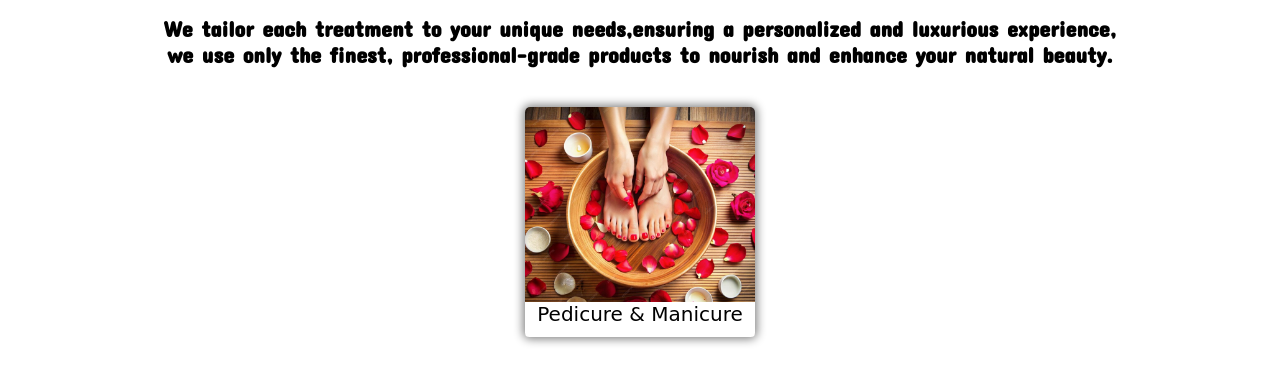
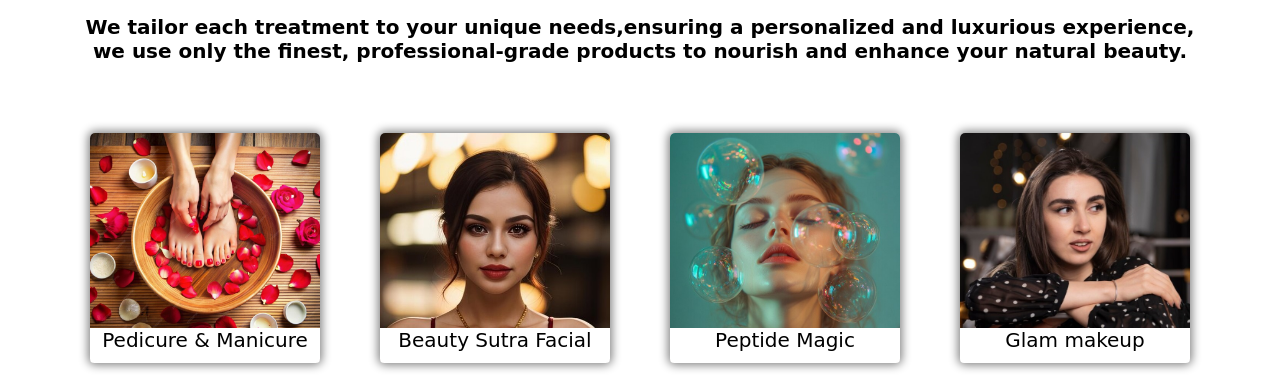
Before and after one commit to rushikesh-kusekar/Haus-of-Glamour, a plain HTML site: page index.html in a window 1280 px wide. Shown: the part 562-952 px from the top of the page. Before the commit the page ends 929 px from the top, so only its background shows below. Drawn offline with Linux system fonts and the light colour scheme; a web font is replaced by a local one.

Commit message:
trentsetting card comleted

```diff
--- a/index.html
+++ b/index.html
@@ -37,7 +37,26 @@
         <div class="service-card">
            <p class="service-card-text">Pedicure & Manicure</p>
         </div>
+
+        <div class="service-card-2">
+            <p class="service-card-text">Beauty Sutra Facial</p>
+         </div>
+
+         <div class="service-card-3">
+            <p class="service-card-text">Peptide Magic</p>
+         </div>
+
+         <div class="service-card-4">
+            <p class="service-card-text">Glam makeup</p>
+         </div>
+
     </div>
+
+    <footer>
+        <div class="footer-text">
+
+        </div>
+    </footer>
 
 
 </body>
--- a/style.css
+++ b/style.css
@@ -97,7 +97,8 @@ body{
 .complementry-text{
     margin-top: 0px;
     text-align: center;
-    font-size: 22px;
+    font-size: 20px;
+    font-family: cursive;
 }
 
 .services-parent-card{
@@ -109,11 +110,44 @@ body{
 .service-card{
     width: 230px;
     height: 230px;
-    background-image: url("./images/Pedicure\ &\ Manicure.jpg");
+    background-image: url("./images/Pedicure-Manicure.jpg");
     background-size: cover;
-    margin-bottom: 30px;
+    margin: 30px;
     box-shadow: 0px 0px 10px 2px gray;
     border-radius: 5px;
+}
+
+.service-card-2{
+    width: 230px;
+    height: 230px;
+    background-image: url("./images/beuty-sutra-3.jpg");
+    background-size:cover;
+    margin: 30px;
+    box-shadow: 0px 0px 10px 2px gray;
+    border-radius: 5px;
+
+}
+
+.service-card-3{
+    width: 230px;
+    height: 230px;
+    background-image: url("./images/Peptide-Magic.jpg");
+    background-size:cover;
+    margin: 30px;
+    box-shadow: 0px 0px 10px 2px gray;
+    border-radius: 5px;
+
+}
+
+.service-card-4{
+    width: 230px;
+    height: 230px;
+    background-image: url("./images/Everyday-Glam-makeup-2.jpg");
+    background-size:cover;
+    margin: 30px;
+    box-shadow: 0px 0px 10px 2px gray;
+    border-radius: 5px;
+
 }
 
 .service-card-text{
@@ -129,3 +163,9 @@ body{
     height: 35px;
 
 }
+
+footer{
+    height: 250px;
+    width: 100%;
+    background-color: black;
+}
```
Also changed, not shown: images/Beauty-Sutra-Facial-2.avif (added), images/Beauty-Sutra-Facial-3.jpg (added), images/Beauty-Sutra-Facial-4.jpg (added), images/Beauty-Sutra-Facial.jpg (added), images/Everyday-Glam-makeup-2.jpg (added), images/Everyday-Glam-makeup.jpg (added), images/Pedicure-Manicure.jpg (renamed from images/Pedicure & Manicure.jpg), images/Peptide-Magic.jpg (added), images/beuty-sutra-2.jpg (added), images/beuty-sutra-3.jpg (added), images/beuty-sutra.jpg (added).
